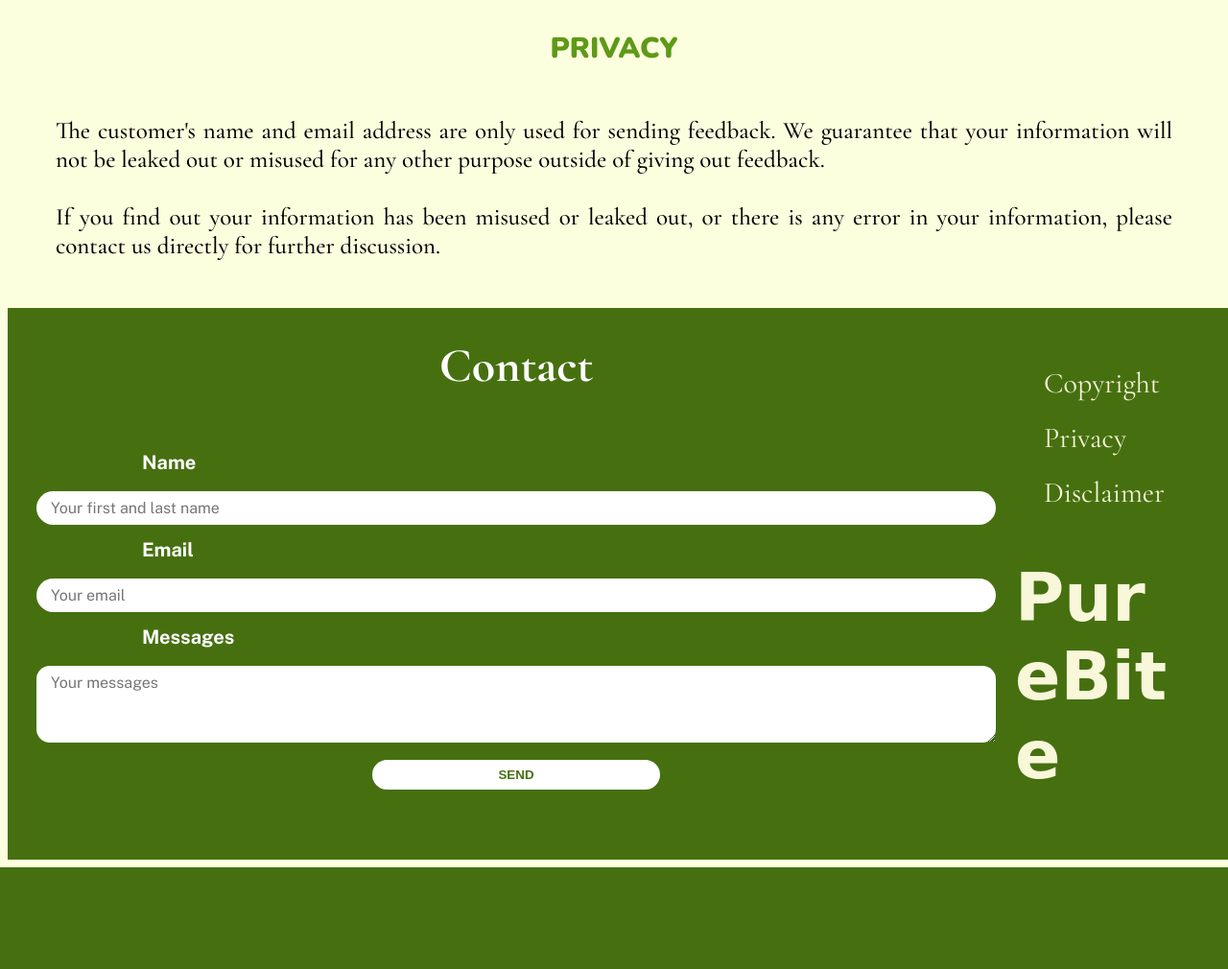
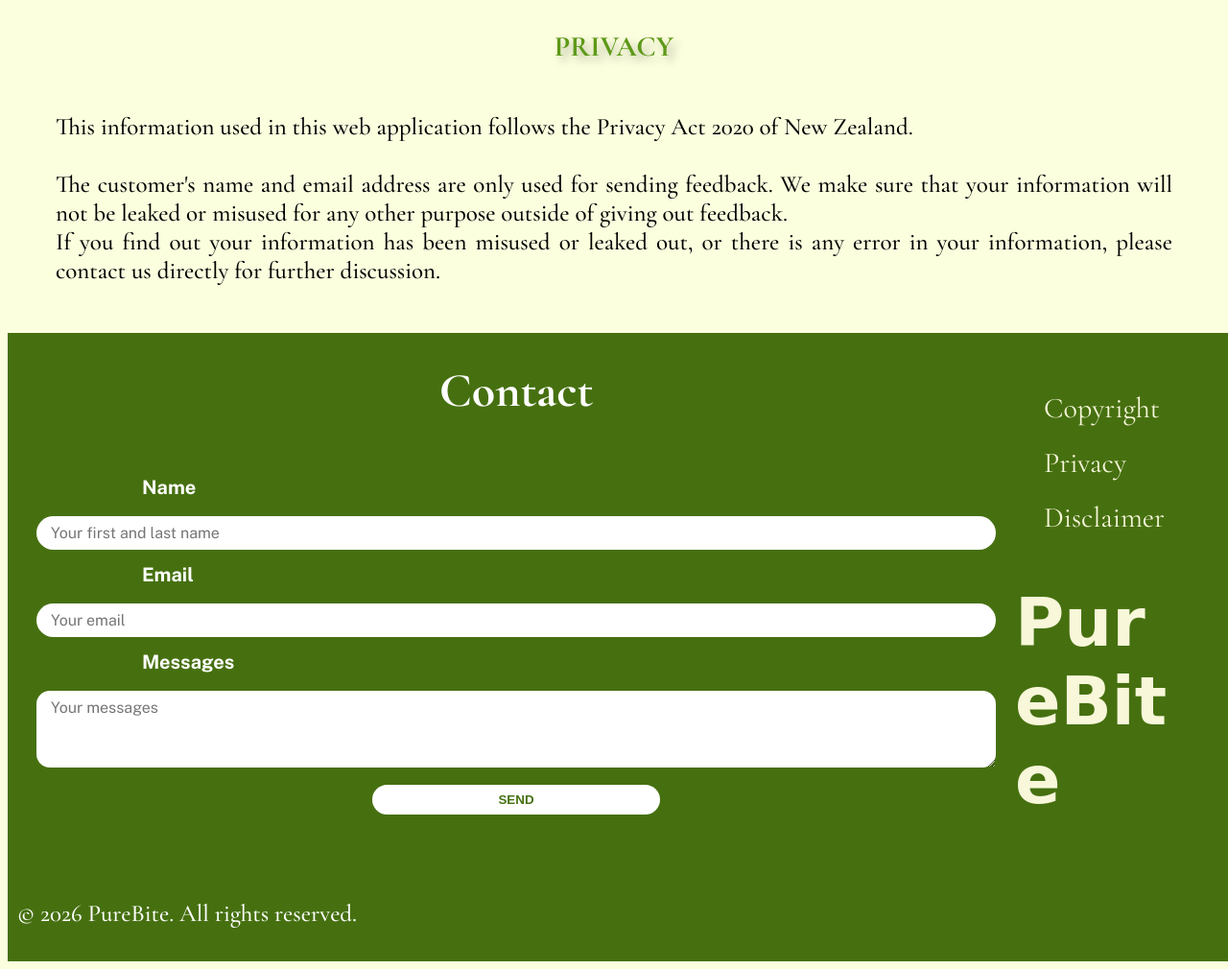
Before and after one commit to Ormiston-Senior-College-NZ/final-assessment-as91903-or-as91906-and-as91907-Anh-pham-csc, a Flask app: page /privacy in a window 1280 px wide. Shown: the part 237-1247 px from the top of the page at 96% size. Before the commit the page ends 1141 px from the top, so only its background shows below. Run offline with Flask 3, Linux system fonts and the light colour scheme; some libraries are stand-ins or nearby versions; some web fonts are replaced.

Commit message:
Finished project

```diff
--- a/PureBite/app.py
+++ b/PureBite/app.py
@@ -1,24 +1,27 @@
-"""This is a web-app that created to:
- - provide more information about food poisoning.
- - introduce a food incompatibility checking tool.
-by using Python (Flask) and React."""
+"""PureBite food-poisoning information and food-combination web application.
 
+Main functions include:
+- provide more information about food poisoning.
+- introduce a food incompatibility checking tool.
+Built with Python and Flask.
+"""
+
+import os
+import random
+import re
+import smtplib
 import sqlite3
-import random
-import os
-import smtplib
 import ssl
-import requests
-import re
 from email.message import EmailMessage
 from pathlib import Path
+
+import requests
 from dotenv import load_dotenv
+from flask import Flask, flash, jsonify, redirect, render_template, request, url_for
+
 load_dotenv()
-env_path = Path(__file__).resolve().parent / '.env'
+env_path = Path(__file__).resolve().parent / ".env"
 load_dotenv(dotenv_path=env_path)
-from flask import Flask, flash, jsonify, request, render_template, redirect, url_for
-
-
 
 app = Flask(__name__)
 app.config["SECRET_KEY"] = os.environ.get(
@@ -518,7 +521,6 @@ def create_database():
         for food_name in food_names:
             foods.append((food_name, food_group))
 
-
     cursor.executemany(
         "INSERT OR IGNORE INTO foods (name, food_group) VALUES (?, ?)",
         foods
@@ -532,6 +534,7 @@ def create_database():
 
     connection.commit()
     connection.close()
+
 
 def find_food(food_name):
     """Search for the food names in the database."""
@@ -582,14 +585,13 @@ def check_combination(first_food, second_food):
             "message": "They are the same ingredent so they are good to combine. Remember just don't eat too much of them."
         }
 
-
     connection = get_db_connection()
 
     rule = connection.execute("""
         SELECT * FROM combination_rules
         WHERE (group_one = ? AND group_two = ?)
         OR (group_one = ? AND group_two = ?)
-    """,(
+    """, (
         first["food_group"],
         second["food_group"],
         second["food_group"],
@@ -600,7 +602,7 @@ def check_combination(first_food, second_food):
 
     if rule:
         return {
-            "status":rule["result"],
+            "status": rule["result"],
             "message": rule["message"]
         }
 
@@ -612,6 +614,7 @@ def check_combination(first_food, second_food):
 
 def choose_result_image(status):
     """Choose one random image to show the result."""
+
     if status in ("Unknown food", "No special rule."):
         return "result_image/unknown_food.jpeg"
 
@@ -644,7 +647,10 @@ def choose_result_image(status):
     chosen_image = random.choice(images)
     return f"{folder_name}/{chosen_image.name}"
 
+
 def record_missing_food(food_name):
+    """Record the food name that is not in the database."""
+
     if re.search(r'[^a-zA-Z\s\-]', food_name):
         return
 
@@ -672,8 +678,9 @@ def record_missing_food(food_name):
             print(f"Recorded")
 
 
+def is_real_email(email_address):
+    """Check whether the email addrees is valid or not."""
 
-def is_real_email(email_address):
     api_key = os.environ.get("ABSTRACT_API_KEY")
 
     if not api_key or not email_address:
@@ -693,25 +700,37 @@ def is_real_email(email_address):
         print("API Error:", e)
         return True
 
-
 @app.route('/')
 def home():
+    """Return home."""
+
     return render_template('home.html')
+
 
 @app.route('/overall')
 def overall():
+    """Return overall page."""
     return render_template('overall.html')
+
 
 @app.route('/transmission')
 def transmission():
+    """Return transmission page."""
+
     return render_template('transmission.html')
+
 
 @app.route('/prevention')
 def prevention():
+    """Return prevention page."""
+
     return render_template('prevention.html')
+
 
 @app.route('/checker', methods=['GET', 'POST'])
 def checker():
+    """Return the checker page."""
+
     result = None
     first_food = ''
     second_food = ''
@@ -728,8 +747,11 @@ def checker():
                            first_food= first_food,
                            second_food= second_food)
 
+
 @app.route("/api/check", methods=["POST"])
 def api_check():
+    """API checking the email validity."""
+
     data = request.get_json(silent=True) or {}
     first_food = data.get("firstFood")
     second_food = data.get("secondFood", "").strip()
@@ -744,6 +766,8 @@ def api_check():
 
 @app.route("/contact", methods=["POST"])
 def contact():
+    """The contact footer."""
+
     customer_name = request.form.get("customer_name", "").strip()
     customer_email = request.form.get("customer_email", "") or request.form.get("email", "").strip()
     customer_message = request.form.get("customer_message", "").strip()
@@ -800,14 +824,21 @@ def contact():
 
 @app.route('/copyright')
 def copyright():
+    """Copyright page."""
+
     return render_template('copyright.html')
+
 
 @app.route('/privacy')
 def privacy():
+    """Privacy page."""
+
     return render_template('privacy.html')
+
 
 @app.route('/disclaimer')
 def disclaimer():
+    """disclaimer page."""
     return render_template('disclaimer.html')
 
 if __name__ == '__main__':
--- a/PureBite/static/style.css
+++ b/PureBite/static/style.css
@@ -48,7 +48,6 @@
     }
     .contact-form button{
         width: 250px!important;
-        display: center;
         margin: 10px auto 0;
     }
     .right-side-footer{
@@ -97,7 +96,7 @@
         height: auto;
     }
     .right_side_checker {
-        width:70% !important;
+        width: 70% !important;
     }
     .input_food{
         width: 300px!important;
@@ -127,7 +126,6 @@
     }
     .contact-form button{
         width: 250px!important;
-        display: center;
         margin: 10px auto 0;
     }
     .contact-form textarea {
@@ -165,7 +163,7 @@
     /*checker*/
     .checker{
         grid-template-columns: 1fr !important;
-        height:auto !important;
+        height: auto !important;
     }
     .left, .right{
         padding: 0px !important;
@@ -196,7 +194,6 @@
         width: 100px !important;
         height: 30px !important;
         font-size: 20px !important;
-        display: center;
     }
     /*footer*/
     .contact-footer{
@@ -220,7 +217,6 @@
     }
     .contact-form button{
         width: 250px!important;
-        display: center;
         margin: 10px auto 0;
     }
     .right-side-footer{
@@ -332,9 +328,8 @@ a {
 
 .title:hover{
     transform: translateY(-1px);
-    color:#2d741c;
+    color: #2d741c;
 }
-
 
 /* Navigation bar*/
 .navigation a{
@@ -346,7 +341,7 @@ a {
 }
 
 .navigation{
-    background-color:#467010;
+    background-color: #467010;
     padding: 5px;
     border-radius: 20px;
 }
@@ -367,11 +362,10 @@ a {
 }
 
 .navigation a.active {
-    font-weight:bold;
+    font-weight: bold;
     cursor: pointer;
     text-decoration: underline;
 }
-
 
 /* Google search box */
 .gsc-control-cse {
@@ -409,27 +403,29 @@ a {
     margin: 50px;
 }
 .welcome{
-    font-family: "Nunito", sans-serif;
+    font-family: "Cormorant Garamond", serif;
     font-size: 30px;
     font-weight: 900;
     text-align: center;
     color: #5e9918;
     margin-bottom: 5px;
+    text-shadow: 5px 5px 10px rgba(0, 0, 0, 0.3);
 }
 .state{
-    font-family: "Nunito", sans-serif;
+    font-family: "Cormorant Garamond", serif;
     font-size: 28px;
-    font-weight: 400;
+    font-weight: 900;
     text-align: center;
     color: #5e9918;
     margin-top: 0px;
+    text-shadow: 5px 5px 10px rgba(0, 0, 0, 0.3);
 }
 
 .normal-text{
     font-family: "Cormorant Garamond", serif;
     font-size: 25px;
     font-weight: 500;
-    text-align:justify;
+    text-align: justify;
 }
 .banner-wrapper {
   padding: 40px;
@@ -442,7 +438,7 @@ a {
     font-family: "Merienda", cursive;
     font-size: 20px;
     font-weight: bold;
-    color:black;
+    color: black;
     text-decoration: none;
     border-radius: 22px;
 
@@ -462,11 +458,11 @@ a {
     animation: colorFlow 5s linear infinite;
 
     box-shadow: 2px 4px 10px black;
-    transition: transform 0.2 ease;
+    transition: transform 0.2s ease;
 }
 
 .flowing-btn:hover{
-    transform: rotate(-10deg) scale(1.05)
+    transform: rotate(-10deg) scale(1.05);
 }
 
 @keyframes colorFlow{
@@ -519,7 +515,7 @@ a {
     font-family: "Nunito", sans-serif;
     font-style: italic;
     font-weight: 600;
-    color:#467010;
+    color: #467010;
 }
 
 .report-link{
@@ -554,11 +550,11 @@ a {
     font-family: "Cormorant Garamond", serif;
     font-size: 30px;
     font-weight: 500;
-    text-align:justify;
-    font-style: bold;
+    text-align: justify;
+    font-weight: bold;
     text-decoration: underline;
     margin-left: 50px;
-    display:inline
+    display: inline;
 }
 
 .copyright-page .normal-text{
@@ -569,7 +565,7 @@ a {
     color: blue;
     font-family: "Cormorant Garamond", serif;
     font-size: 25px;
-    font-weight: 400px;
+    font-weight: 400;
     margin-left: 120px;
 }
 
@@ -601,7 +597,7 @@ a {
     display: grid;
     grid-template-columns: 1.5fr 1fr;
     height: auto;
-    align-items: start
+    align-items: start;
 }
 
 .checker h3{
@@ -613,7 +609,7 @@ a {
     display: flex;
     flex-direction: column;
     justify-content: flex-start;
-    padding:20px;
+    padding: 20px;
 }
 
 .right_side_checker {
@@ -677,8 +673,7 @@ a {
     font-size: 20px;
     letter-spacing: 0.5px;
 
-
-    border: none;
+border: none;
     border-radius: 50px;
 
     cursor: pointer;
@@ -709,7 +704,6 @@ a {
 .left_side_checker h3:nth-of-type(2){
     margin-top: 15px;
 }
-
 
 /* Guidance */
 .left{
@@ -746,7 +740,6 @@ a {
     font-size: 25px;
     color: #7c2222;
 }
-
 
 /*------------------------- Footer----------------------------------------*/
 .contact-footer {
@@ -794,7 +787,6 @@ a {
     border-radius: 20px;
     font: inherit;
     box-sizing: border-box;
-    display: center;
     margin: 10px auto 0;
 }
 
@@ -872,5 +864,9 @@ a {
 
 .title-bottom:hover{
     transform: translateY(-1px);
-    color:#85ce32
+    color: #85ce32
 }
+
+.contact-footer .normal-text{
+    color: #ffffff;
+}
--- a/PureBite/templates/disclaimer.html
+++ b/PureBite/templates/disclaimer.html
@@ -94,7 +94,7 @@
             </a>
 
         </section>
-
+        <div> <p class="normal-text">&copy; 2026 PureBite. All rights reserved.</p> </div>
     </footer>
 </body>
 
--- a/PureBite/templates/home.html
+++ b/PureBite/templates/home.html
@@ -129,7 +129,7 @@
             </a>
 
         </section>
-
+        <div> <p class="normal-text">&copy; 2026 PureBite. All rights reserved.</p> </div>
     </footer>
 </body>
 </html>
--- a/PureBite/templates/privacy.html
+++ b/PureBite/templates/privacy.html
@@ -36,12 +36,14 @@
     <main class="privacy-page">
         <p class="welcome"> PRIVACY </p>
         <p class="normal-text">
+            This information used in this web application follows the Privacy Act 2020 of New Zealand.
+            <br><br>
             The customer's name and email address
             are only used for sending feedback.
-            We guarantee that your information will not
-            be leaked out or misused for any other purpose
+            We make sure that your information will not
+            be leaked or misused for any other purpose
             outside of giving out feedback.
-            <br></br>
+            <br>
             If you find out your information has been misused
             or leaked out, or there is any error in your information,
             please contact us directly for further discussion.
@@ -99,7 +101,7 @@
             </a>
 
         </section>
-
+        <div> <p class="normal-text">&copy; 2026 PureBite. All rights reserved.</p> </div>
     </footer>
 </body>
 
```
Also changed, not shown: PureBite/templates/checker.html (+4 -3 lines), PureBite/templates/copyright.html (+26 -27 lines), PureBite/templates/overall.html (+7 -7 lines), PureBite/templates/prevention.html (+8 -8 lines), PureBite/templates/transmission.html (+17 -17 lines), PureBite/static/clostridia.jpeg.
